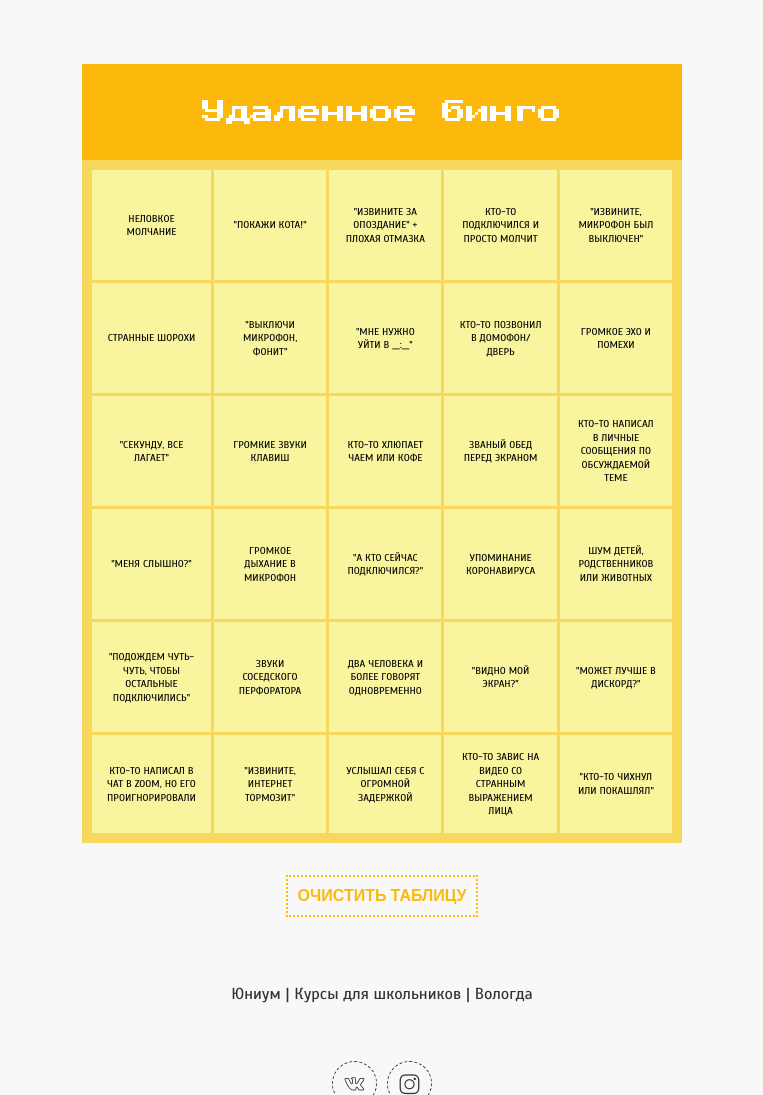
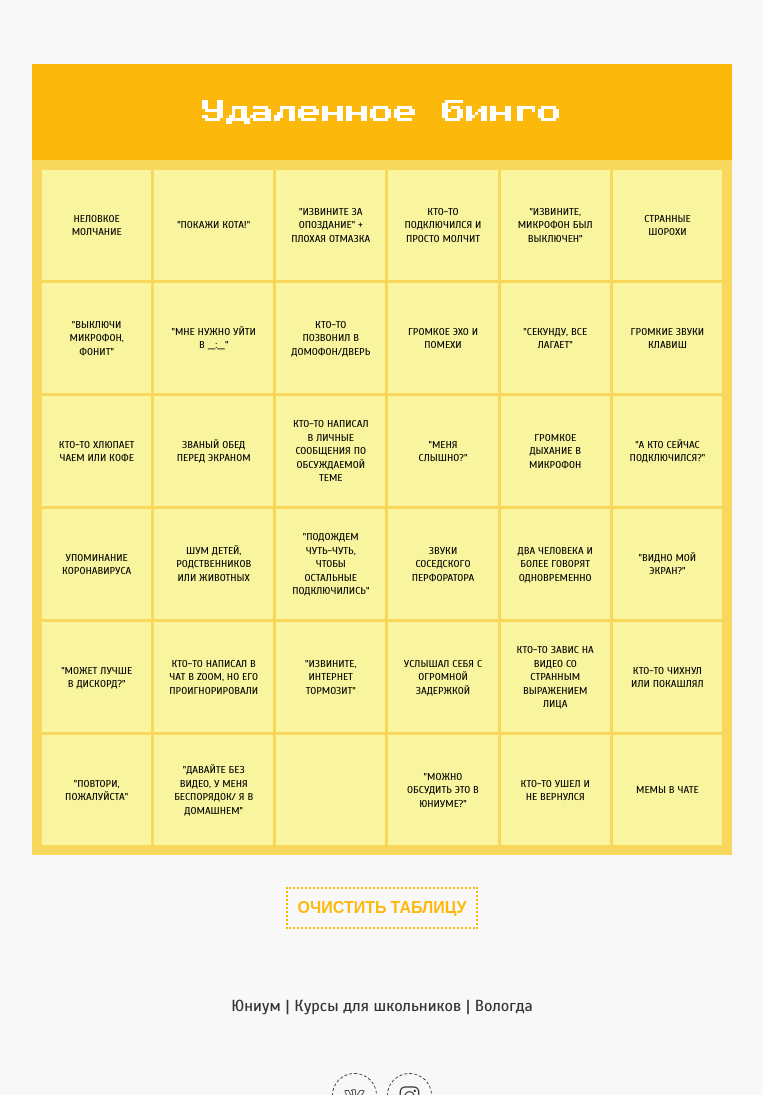
Before and after one commit to ApgrEEid/apgreeid.github.io, a PHP site: page / in a window 1280 px wide. Shown: the top 1095 px of the page, without its empty margins (258-1021 px from the left). Run offline with PHP 8.4, Linux system fonts and the light colour scheme; some libraries are stand-ins or nearby versions.

Commit message:
Добавление новой строки
Добавлена шестая строка для более корректного отображения

```diff
--- a/bingo/css/style.css
+++ b/bingo/css/style.css
@@ -52,7 +52,7 @@ footer a .icons {
 }
 
 .main-content {
-  max-width: 600px;
+  max-width: 700px;
   width: 100%;
   margin: 4em auto 0;
   overflow: hidden;
@@ -86,8 +86,8 @@ footer a .icons {
   padding: 10px;
   display: grid;
   grid-gap: 3px;
-  grid-template-rows: repeat(5, 110px);
-  grid-template-columns: repeat(5, 1fr);
+  grid-template-rows: repeat(6, 110px);
+  grid-template-columns: repeat(6, 1fr);
   text-transform: uppercase;
 }
 .bingo-card__item {
--- a/bingo/index.html
+++ b/bingo/index.html
@@ -12,7 +12,7 @@
 
 <div class="main-content">
   <div class="title"> <span>
-	   Удаленное бинго</span></div>
+	   Удаленное бинго</span><span>2018 End of the year Checklist</span></div>
   <div class="bingo-card">
 	<div class="bingo-card__item">Неловкое молчание<span class="bingo-card__checkbox"></span></div>
 	<div class="bingo-card__item">"Покажи кота!"<span class="bingo-card__checkbox"></span></div>
@@ -43,7 +43,13 @@
 	<div class="bingo-card__item">"Извините, интернет тормозит"<span class="bingo-card__checkbox"></span></div>
 	<div class="bingo-card__item">Услышал себя с огромной задержкой<span class="bingo-card__checkbox"></span></div>
 	<div class="bingo-card__item">Кто-то завис на видео со странным выражением лица<span class="bingo-card__checkbox"></span></div>
-	<div class="bingo-card__item">"Кто-то чихнул или покашлял"<span class="bingo-card__checkbox"></span></div>
+	<div class="bingo-card__item">Кто-то чихнул или покашлял<span class="bingo-card__checkbox"></span></div>
+	<div class="bingo-card__item">"Повтори, пожалуйста"<span class="bingo-card__checkbox"></span></div>
+	<div class="bingo-card__item">"Давайте без видео, у меня беспорядок/ я в домашнем"<span class="bingo-card__checkbox"></span></div>
+	<div class="bingo-card__item"><span class="bingo-card__checkbox"></span></div>
+	<div class="bingo-card__item">"Можно обсудить это в Юниуме?"<span class="bingo-card__checkbox"></span></div>
+	<div class="bingo-card__item">Кто-то ушел и не вернулся<span class="bingo-card__checkbox"></span></div>
+	<div class="bingo-card__item">Мемы в чате<span class="bingo-card__checkbox"></span></div>
   </div>
 </div>
 <aside class="context">
```
